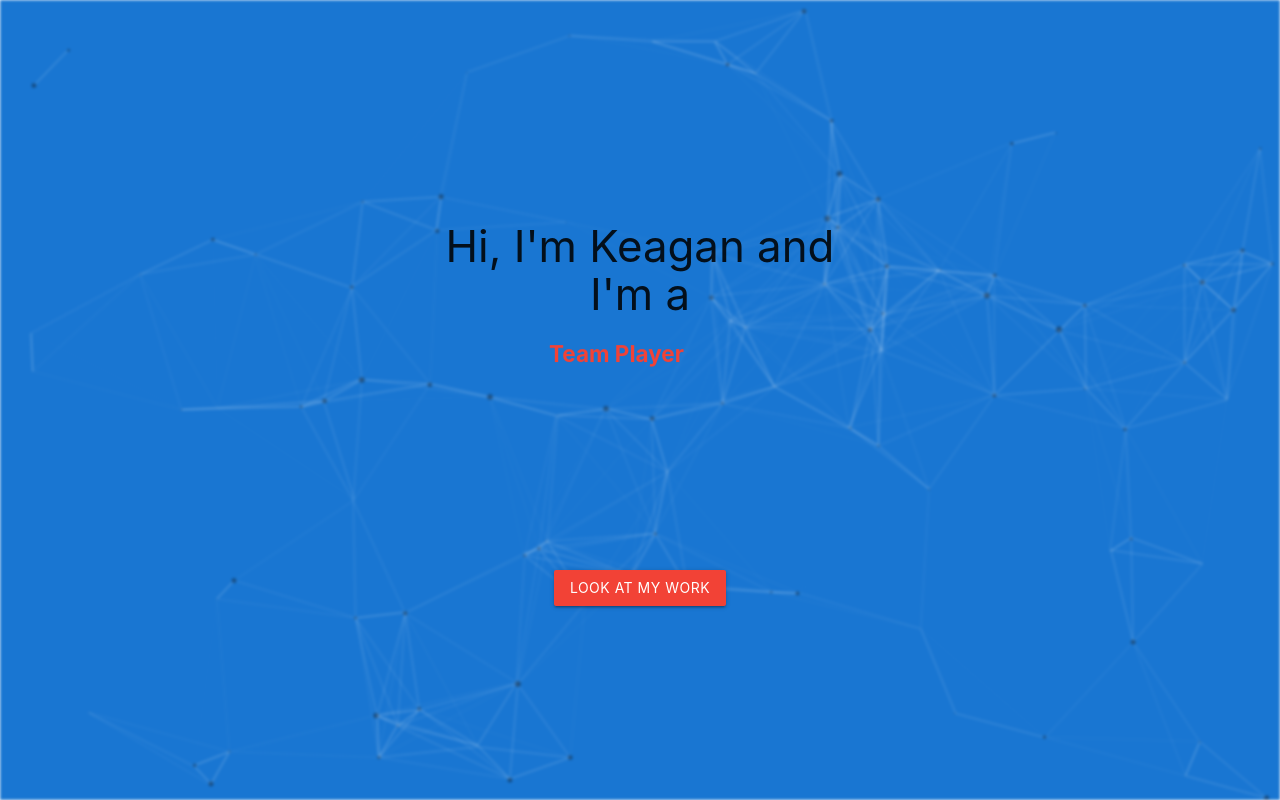
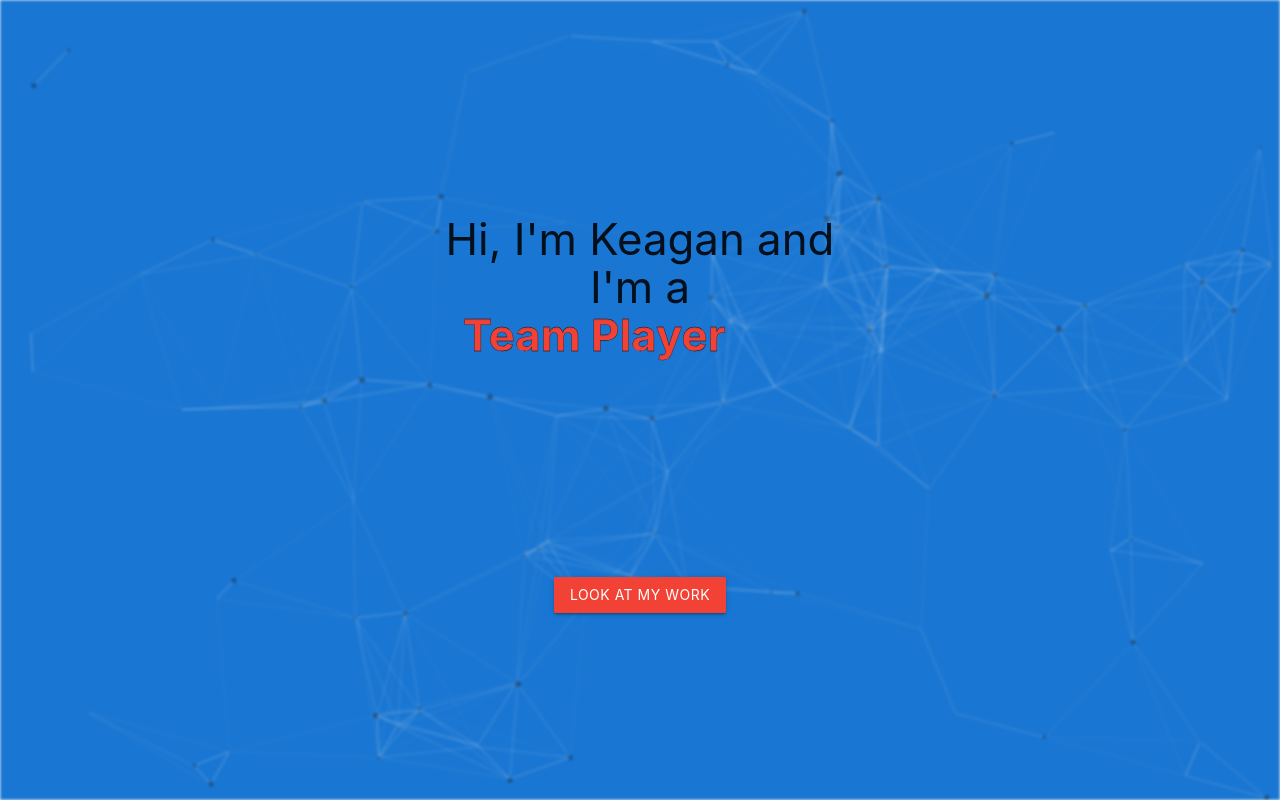
Before and after one commit to Kvanrooyen/Kvanrooyen.github.io, a plain HTML site: page index.html in a window 1280 px wide. Drawn offline with nearby package versions, Linux system fonts and the light colour scheme.

Commit message:
Add slight outline to rotating text - improve readability

```diff
--- a/assets/css/main.css
+++ b/assets/css/main.css
@@ -23,7 +23,8 @@ body {
 .rotate {
   color: #f24236; /* Accent */
   font-weight: bold;
-  font-size: 1.5rem;
+  -webkit-text-stroke: 0.3px #000;
+  /* text-shadow: #000 0px 0px 1px; */
 }
 
 .btn {
--- a/index.html
+++ b/index.html
@@ -33,10 +33,11 @@
             <div class="col s12 m6 offset-m3">
               <h3 class="intro-heading">
                 Hi, I'm Keagan and I'm a
+                <br />
+                <span class="rotate">
+                  Problem Solver, Team Player, Creative Thinker
+                </span>
               </h3>
-              <span class="rotate">
-                Problem Solver, Team Player, Creative Thinker
-              </span>
             </div>
           </div>
           <a href="work.html" class="btn waves-effect waves-light">
```
